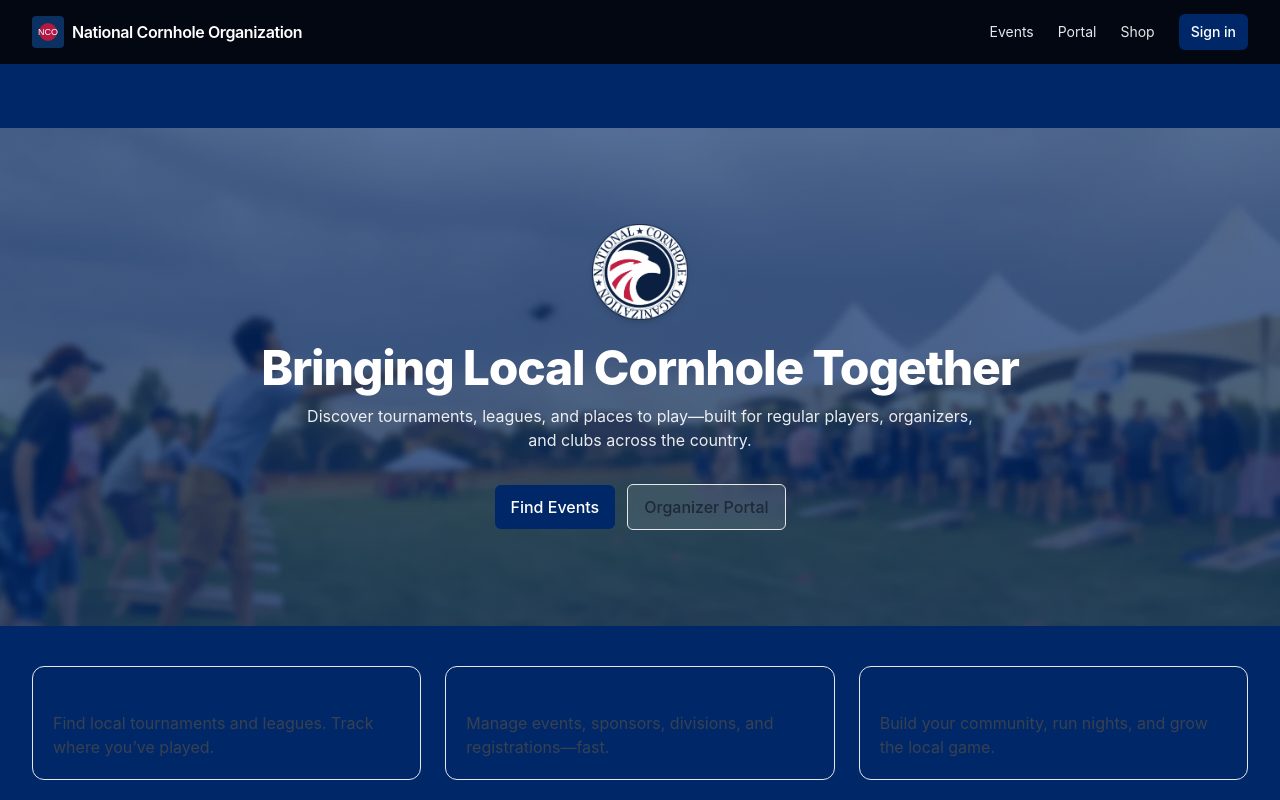
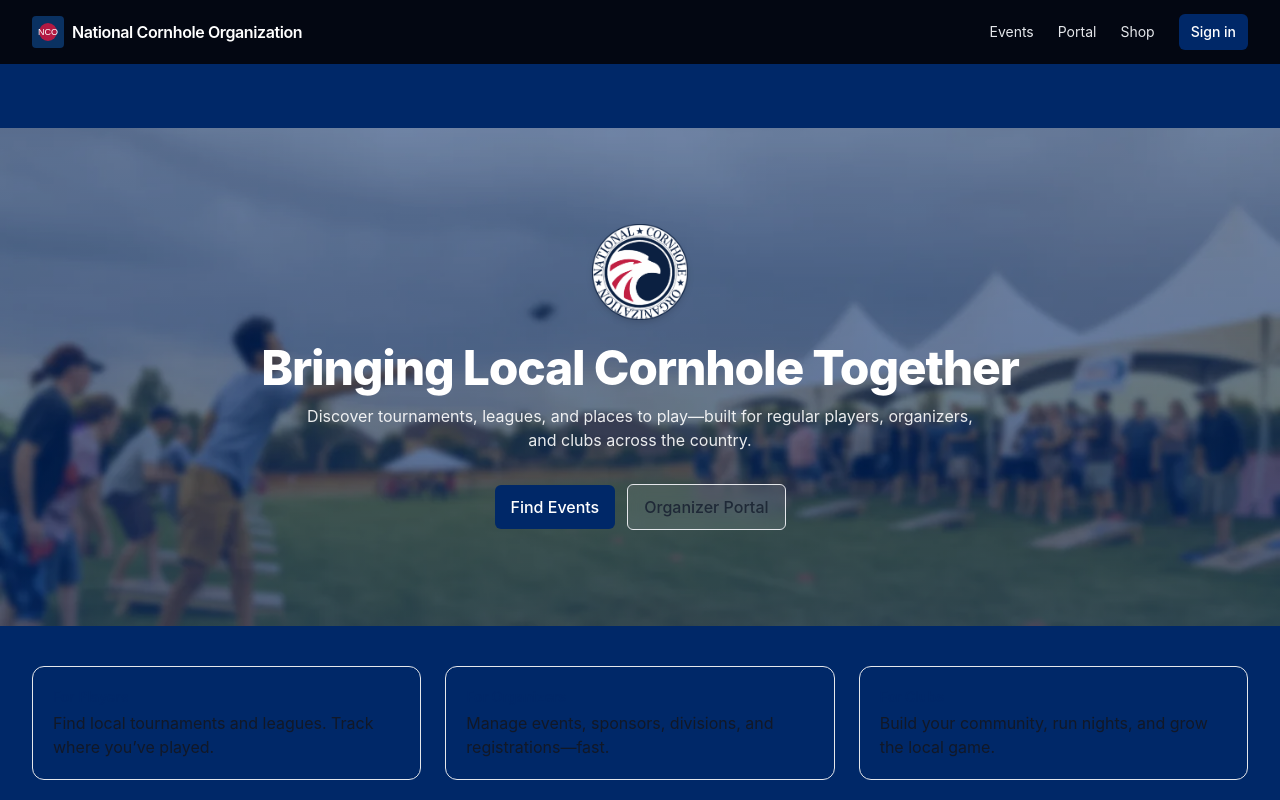
Before and after one commit to wearenationalcornhole/nco-site, a Next.js app: page / in a window 1280 px wide. Shown: the top 800 px of the page. Built offline with nearby package versions, Linux system fonts and the light colour scheme; no server answers.

Commit message:
🚀 Full project sync — updated OrgTopBar, layout, UI polish, and all latest feature enhancements

```diff
--- a/app/page.tsx
+++ b/app/page.tsx
@@ -50,10 +50,10 @@ export default async function Home() {
           <img
             src="/images/hero-cornhole.webp"
             alt=""
-            className="h-full w-full object-cover opacity-80"
+            className="h-full w-full object-cover opacity-90"
           />
           <div className="absolute inset-0 bg-usaBlue/25" />
-          <div className="absolute inset-0 bg-gradient-to-b from-brand/40 via-brand/50 to-brand/60" />
+          <div className="absolute inset-0 bg-gradient-to-b from-brand/30 via-brand/40 to-brand/50" />
         </div>
 
         <div className="mx-auto max-w-7xl px-4 sm:px-6 lg:px-8 py-16 sm:py-24 text-white">
@@ -92,19 +92,19 @@ export default async function Home() {
         <div className="mx-auto max-w-7xl px-4 sm:px-6 lg:px-8 py-10 grid grid-cols-1 sm:grid-cols-3 gap-6">
           <div className="rounded-xl border p-5">
             <div className="text-sm font-semibold text-usaBlue">For Players</div>
-            <p className="mt-1 text-gray-700">
+            <p className="mt-1 text-white-700">
               Find local tournaments and leagues. Track where you’ve played.
             </p>
           </div>
           <div className="rounded-xl border p-5">
             <div className="text-sm font-semibold text-usaBlue">For Organizers</div>
-            <p className="mt-1 text-gray-700">
+            <p className="mt-1 text-white-700">
               Manage events, sponsors, divisions, and registrations—fast.
             </p>
           </div>
           <div className="rounded-xl border p-5">
             <div className="text-sm font-semibold text-usaBlue">For Clubs</div>
-            <p className="mt-1 text-gray-700">
+            <p className="mt-1 text-white-700">
               Build your community, run nights, and grow the local game.
             </p>
           </div>
```
